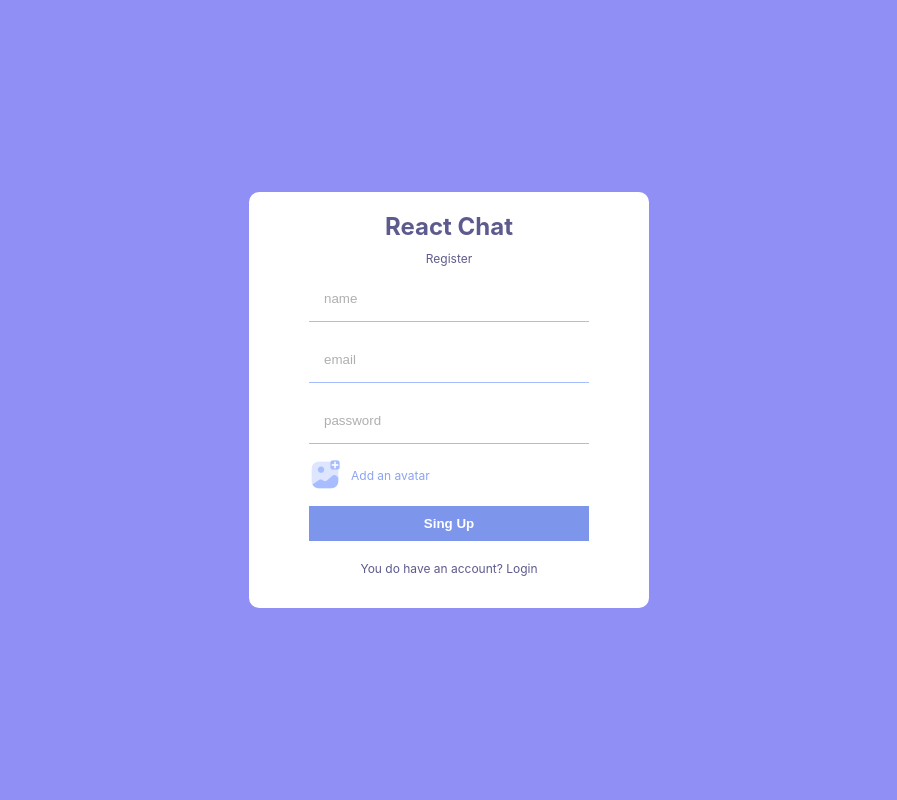
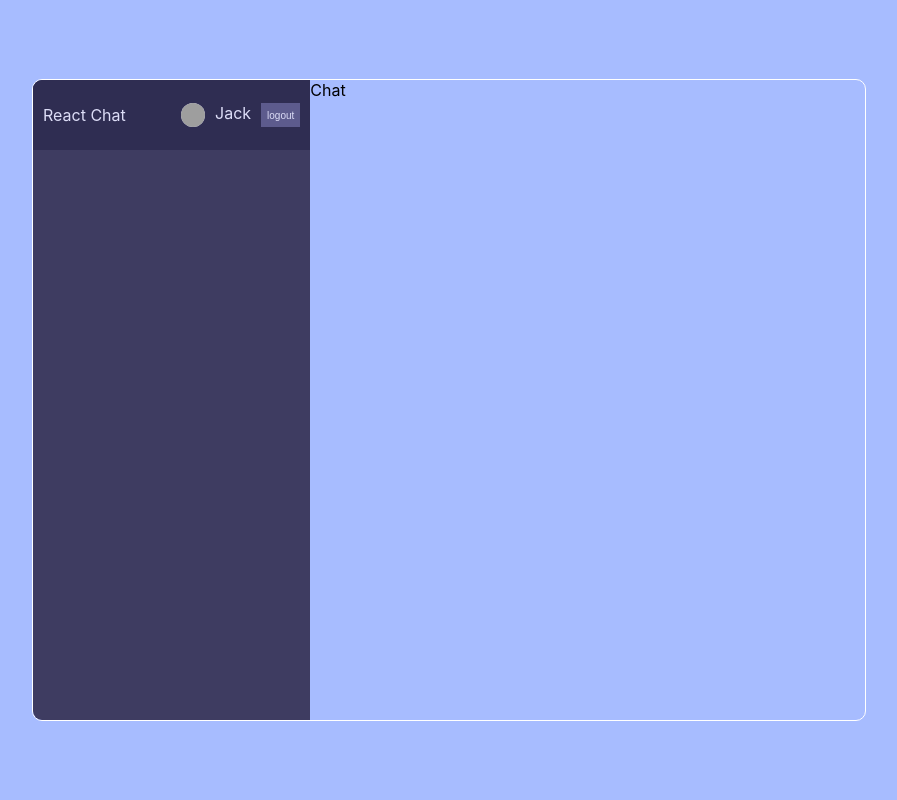
Before and after one commit to Imran-72/react-chat, a React (Create React App) app: page / in a window 1280 px wide. Shown: the top 800 px of the page, without its empty margins (191-1088 px from the left). Built offline with nearby package versions, Linux system fonts and the light colour scheme; grey boxes are pictures that could not be loaded.

Commit message:
created sidebar-navbar AND stylezed components

```diff
--- a/src/App.js
+++ b/src/App.js
@@ -1,3 +1,4 @@
+import { Home } from './components/pages/Home';
 import { Login } from './components/pages/Login';
 import { Register } from './components/pages/Register';
 import './style.scss';
@@ -5,8 +6,9 @@ import './style.scss';
 function App() {
   return (
     <div className="App">
-      <Register />
-      <Login />
+      {/* <Register />
+      <Login /> */}
+      <Home />
     </div>
   );
 }
--- /dev/null
+++ b/src/components/Chat.jsx
@@ -0,0 +1,5 @@
+import React from 'react';
+
+export const Chat = () => {
+  return <div className="chat">Chat</div>;
+};
--- /dev/null
+++ b/src/components/Navbar.jsx
@@ -0,0 +1,17 @@
+import React from 'react';
+
+export const Navbar = () => {
+  return (
+    <div className="navbar">
+      <span>React Chat</span>
+      <div className="user">
+        <img
+          src="https://encrypted-tbn0.gstatic.com/images?q=tbn:ANd9GcTBgECtsr3QRWG5T442iYnsUuCFmnIOgJL6mQ&usqp=CAU"
+          alt=""
+        />
+        <span>Jack</span>
+        <button>logout</button>
+      </div>
+    </div>
+  );
+};
--- /dev/null
+++ b/src/components/SideBar.jsx
@@ -0,0 +1,10 @@
+import React from 'react';
+import { Navbar } from './Navbar';
+
+export const SideBar = () => {
+  return (
+    <div className="side-bar">
+      <Navbar />
+    </div>
+  );
+};
--- /dev/null
+++ b/src/components/pages/Home.jsx
@@ -0,0 +1,14 @@
+import React from 'react';
+import { Chat } from '../Chat';
+import { SideBar } from '../SideBar';
+
+export const Home = () => {
+  return (
+    <div className="home">
+      <div className="container">
+        <SideBar />
+        <Chat />
+      </div>
+    </div>
+  );
+};
--- a/src/style.scss
+++ b/src/style.scss
@@ -71,3 +71,61 @@
         }
     }
 }
+
+.home{
+    background-color: #a7bcff;
+    height: 100vh;
+    display: flex;
+    align-items: center;
+    justify-content: center;
+
+    .container {
+        border: 1px solid white;
+        border-radius: 10px;
+        width: 65%;
+        height: 80%;
+        display: flex;
+        overflow: hidden;
+
+        .side-bar{
+            flex: 1;
+            background-color: #3e3c61;
+
+            .navbar{
+                display: flex;
+                align-items: center;
+                background-color: #2f2d52;
+                height: 50px;
+                padding: 10px;
+                justify-content: space-between;
+                color: #ddddf7;
+
+                .logo{
+                    font-weight: bold;
+                }
+
+                .user{
+                    display: flex;
+                    gap: 10px;
+
+                    img{
+                        background-color: #ddddf7;
+                        width: 24px;
+                        height: 24px;
+                        border-radius: 50%;
+                        object-fit: cover;
+                    }
+
+                    button{
+                        background-color: #5d5b8d;
+                        color: #ddddf7;
+                        font-size: 10px;
+                        border: none;
+                        cursor: pointer;
+                    }
+                }
+            }
+        }
+        .chat{flex: 2;}
+    }
+}
```
